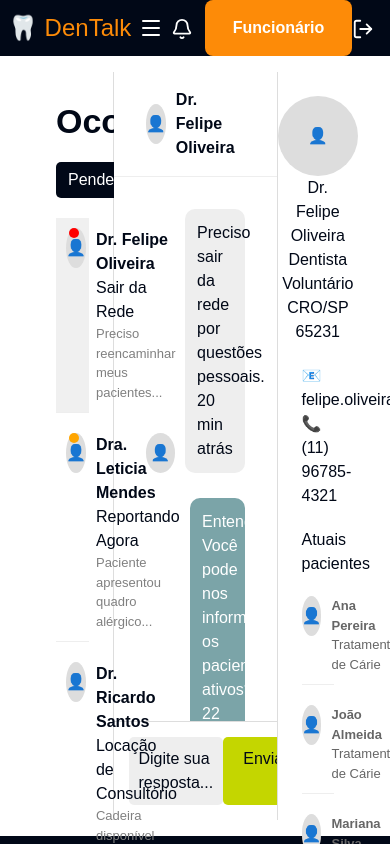
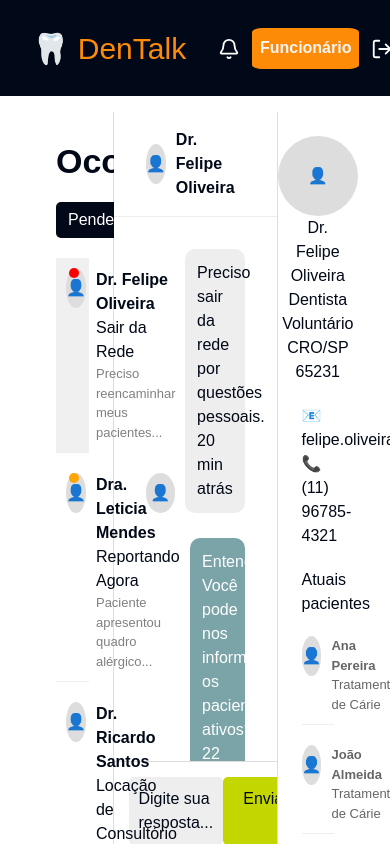
Before and after one commit to Moonnax/Dentalk, a React (Vite) app: page /monitoramento in a window 390 px wide. Shown: the top 844 px of the page. Built offline with nearby package versions, Linux system fonts and the light colour scheme.

Commit message:
padronização dos headers

```diff
--- a/src/components/Header/Header.css
+++ b/src/components/Header/Header.css
@@ -1,12 +1,4 @@
-/* RESET básico */
-* {
-    box-sizing: border-box;
-    margin: 0;
-    padding: 0;
-}
-
-/* HEADER */
-header {
+header{
     background-color:#010817;
     height: 6rem;
     font-family: Arial, Helvetica, sans-serif;
@@ -14,17 +6,17 @@ header {
     align-items: center;
 }
 
-/* LOGO */
-.logo {
+.logo{
     padding: 0 2rem;
 }
 
-.logo a {
+.logo a{
     color: #fd8b08;
     text-decoration: none;
 }
 
-.logo h1 {
+.logo h1{
+    background-color: transparent;
     font-size: 1.875rem;
     display: flex;
     align-items: center;
@@ -32,144 +24,62 @@ header {
     white-space: nowrap;
 }
 
-/* NAV DESKTOP */
-.nav {
+.menu-toggle{
+    display: none;
+}
+
+.nav{
     display: flex;
     justify-content: flex-end;
+    background-color:#010817;
     margin-left: auto;
     margin-right: 2rem;
 }
 
-/* MENU */
-.menu {
+.nav.active{
+    pointer-events: auto;
+}
+
+.menu{
     display: flex;
     list-style: none;
     gap: 0.8rem;
     align-items: center;
     text-align: center;
+    margin-left: 12%;
 }
 
 .menu-item {
+    font-family: Arial, Helvetica, sans-serif;
     font-size: 1rem;
     font-weight: 700;
     text-decoration: none;
+    background-color: #010817;
     color: whitesmoke;
     padding: 0.5rem;
     display: inline-block;
+}
+
+.menu-item.active {
+    color: #fd8b08;
 }
 
 .menu-item:hover {
     color: #fd8b08;
 }
 
-/* BOTÕES */
-#area-button-f {
-    background-color: #fd8b08;
-    color: white;
+#area-button-v{
+    background-color: #9ac93d;
+    color: whitesmoke;
     padding: 0.5rem;
+    display: inline-block;
     border-radius: 10%;
 }
 
-#area-button-v {
-    background-color: #9ac93d;
-    color: white;
+#area-button-f{
+    background-color: #fd8b08;
+    color: whitesmoke;
     padding: 0.5rem;
+    display: inline-block;
     border-radius: 10%;
 }
-
-/* MENU TOGGLE */
-.menu-toggle {
-    display: none;
-    background: none;
-    border: none;
-    color: white;
-    margin-left: auto;
-    margin-right: 0.5rem;
-    cursor: pointer;
-    font-size: 1.8rem;
-}
-
-/* ================= MOBILE ================= */
-@media (max-width: 768px) {
-
-    header {
-        height: 3.5rem;
-    }
-
-    .logo {
-        padding: 0 0.5rem;
-    }
-
-    .logo h1 {
-        font-size: 1.5rem;
-    }
-
-    /* BOTÃO MENU */
-    .menu-toggle {
-        display: flex;
-        align-items: center;
-    }
-
-    /* NAV MOBILE (ANTES ERA #nav) */
-    .nav {
-        display: block;
-        position: absolute;
-        top: 3.4rem;
-        right: 0;
-        width: 100%;
-        background: #010817;
-
-        transform: translateY(-20px);
-        opacity: 0;
-        pointer-events: none;
-
-        transition: transform 0.3s ease, opacity 0.3s ease;
-    }
-
-    /* ATIVO */
-    .nav.active {
-        pointer-events: auto;
-        transform: translateY(0);
-        opacity: 1;
-    }
-
-    /* MENU MOBILE */
-    .menu {
-        flex-direction: column;
-        align-items: center;
-        padding: 0;
-        padding-bottom: 1rem;
-    }
-
-    .menu li {
-        width: 100%;
-    }
-
-    .menu-item {
-        width: 100%;
-        text-align: right;
-        padding-right: 1rem;
-        border-bottom: 1px solid #fd8b08;
-    }
-
-    /* SOBE BOTÕES LOGIN */
-    .menu li:last-child {
-        order: -1;
-    }
-
-    .menu li:nth-last-child(2) {
-        padding-top: 1rem;
-        order: -2;
-    }
-
-    /* BOTÕES MOBILE */
-    #area-button-f,
-    #area-button-v {
-        padding: 1rem;
-        width: 80%;
-        margin: 0 auto;
-        border-radius: 0.5rem;
-        border-bottom: none;
-        text-align: center;
-    }
-}
--- a/src/components/Menu/Menu.tsx
+++ b/src/components/Menu/Menu.tsx
@@ -1,4 +1,5 @@
 import { Link } from "react-router-dom";
+import "../Header/Header.css";
 
 interface MenuProps {
   open: boolean;
```
